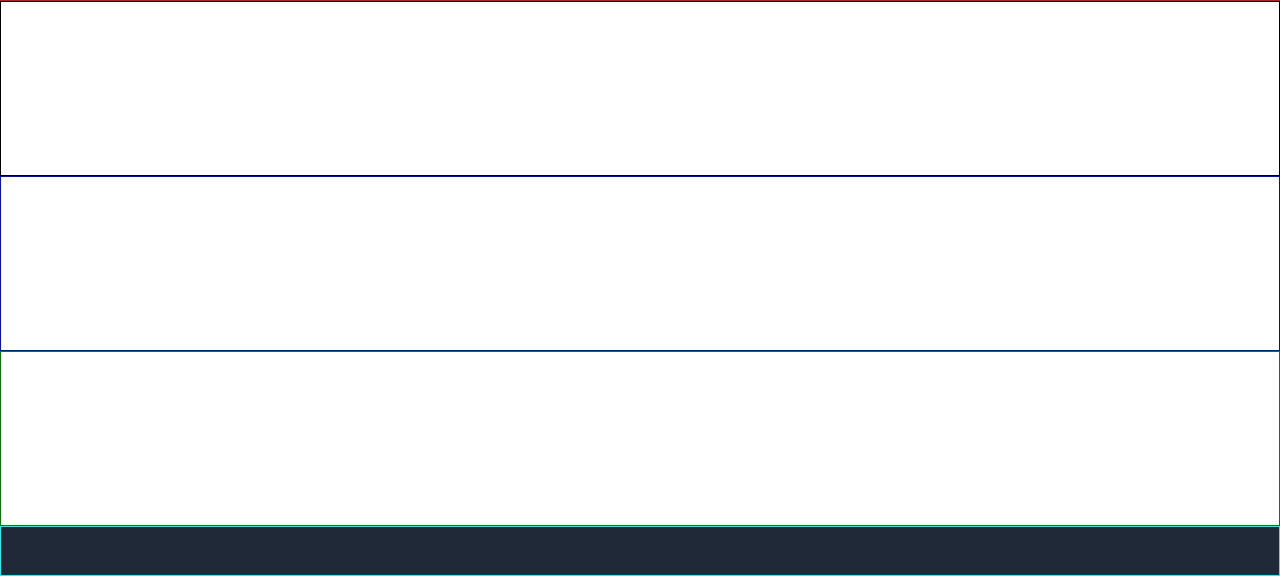
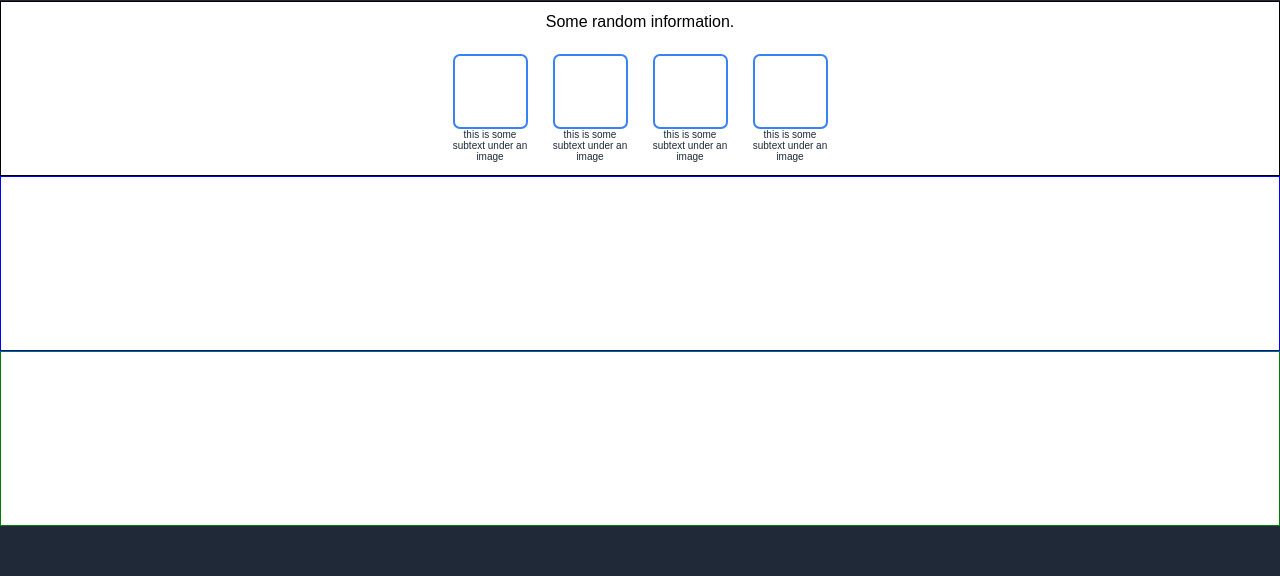
Before and after one commit to Mase1up/flexbox-practice, a plain HTML site: page index.html in a window 1280 px wide. Shown: the part 224-800 px from the top of the page. Drawn offline with Linux system fonts and the light colour scheme.

Commit message:
Finished div-2

```diff
--- a/index.html
+++ b/index.html
@@ -30,7 +30,26 @@
     </div>
 
     <div class="div-2-container">
+        <div class="main-title">Some random information.</div>
+        <div class="main-images-container">
+            <div class="image-container first-image-container">
+                <div class="main-image"></div>
+                <div class="main-image-caption">this is some subtext under an image</div>
+            </div>
+            <div class="image-container">
+                <div class="main-image"></div>
+                <div class="main-image-caption">this is some subtext under an image</div>
+            </div>
+            <div class="image-container">
+                <div class="main-image"></div>
+                <div class="main-image-caption">this is some subtext under an image</div>
+            </div>
+            <div class="image-container last-image-container">
+                <div class="main-image"></div>
+                <div class="main-image-caption">this is some subtext under an image</div>
+            </div>
 
+        </div>
     </div>
 
     <div class="div-3-container">
--- a/styles.css
+++ b/styles.css
@@ -7,14 +7,14 @@
 
 .header-container,
 .footer-container {
-    border: solid 1px cyan; /* To see boxes */
+    /* border: solid 1px cyan; To see boxes */
     height: 50px;
     background-color: #1F2937;
 }
 
 /* Display div boxes */
 .header-container div{
-    border: solid 1px red;
+    /* border: solid 1px red; */
     padding: 10px;
 }
 
@@ -36,15 +36,15 @@
 }
 
 /* Display div boxes */
-.div-1-container div,
-.div-2-container div,
+/* .div-1-container div, */
+/* .div-2-continer div, */
 .div-3-container div,
 .div-4-container div{
-    /* border: solid 1px red; */
+    border: solid 1px red;
 }
 
 .div-1-container {
-    border: solid 1px red; /* To see boxes */
+    /* border: solid 1px red; To see boxes */
     background-color: #1F2937;
     color: #F9FAF8;
     height: 175px;
@@ -98,6 +98,43 @@ parent. */
 .div-2-container {
     border: solid 1px black; /* To see boxes */
     height: 175px;
+    display: flex;
+    flex-direction: column;
+    justify-content: space-around;
+    align-items: center;
+}
+
+.main-title {
+
+}
+
+.main-images-container {
+    display: flex;
+    height: 110px;
+    width: 100vw;
+    justify-content: center;
+    gap: 25px;
+
+}
+
+.image-container {
+    height: 110px;
+    width: 75px;
+}
+
+.main-image {
+    height: 75px;
+    width: 75px;
+    border: 2px solid #3882F6;
+    border-radius: 7px;
+    /* background-color: #3882F6; For debugging */
+
+}
+
+.main-image-caption {
+    font-size: 10px;
+    color: #1F2937;
+    text-align: center;
 }
 
 .div-3-container {
```
